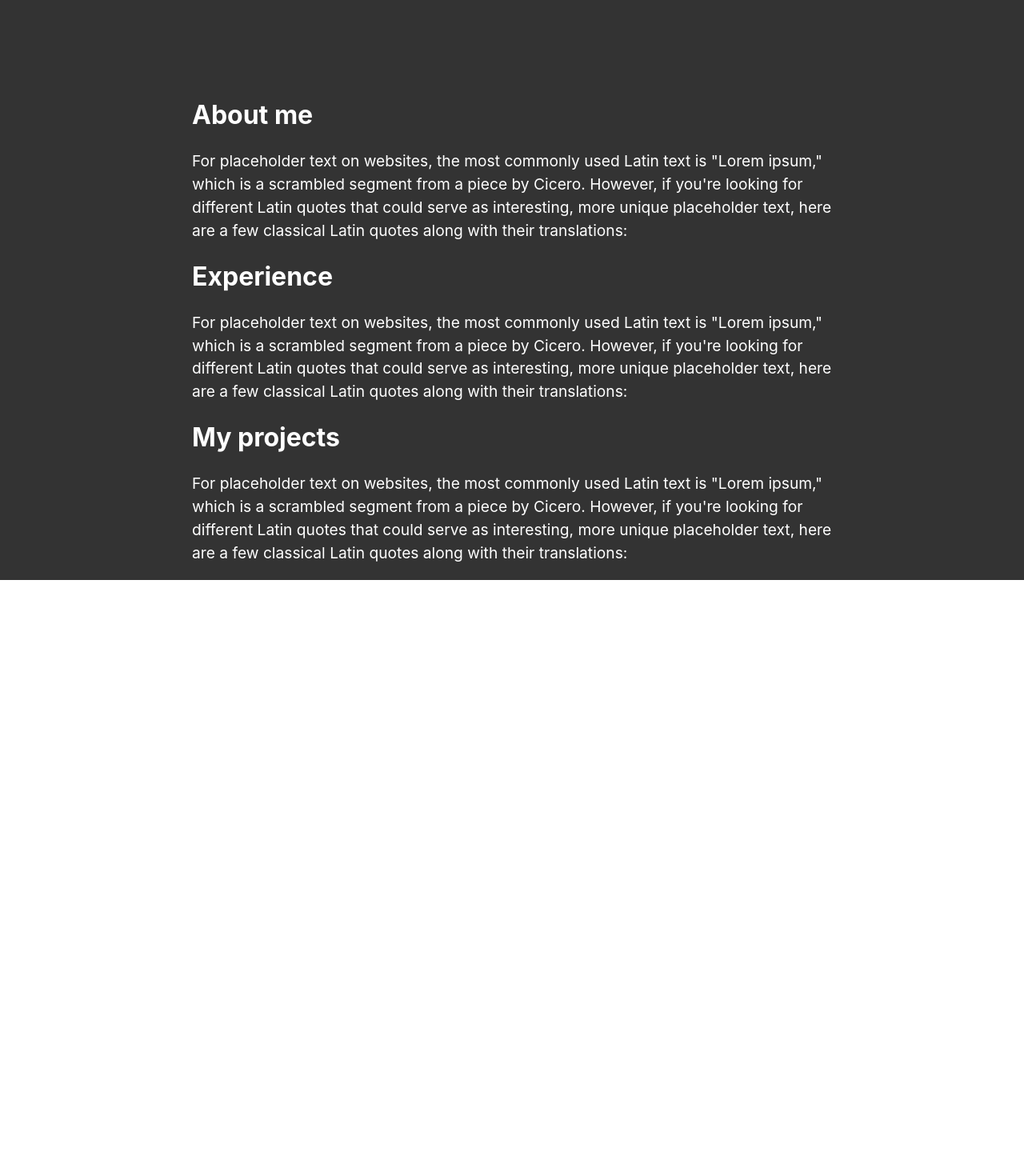
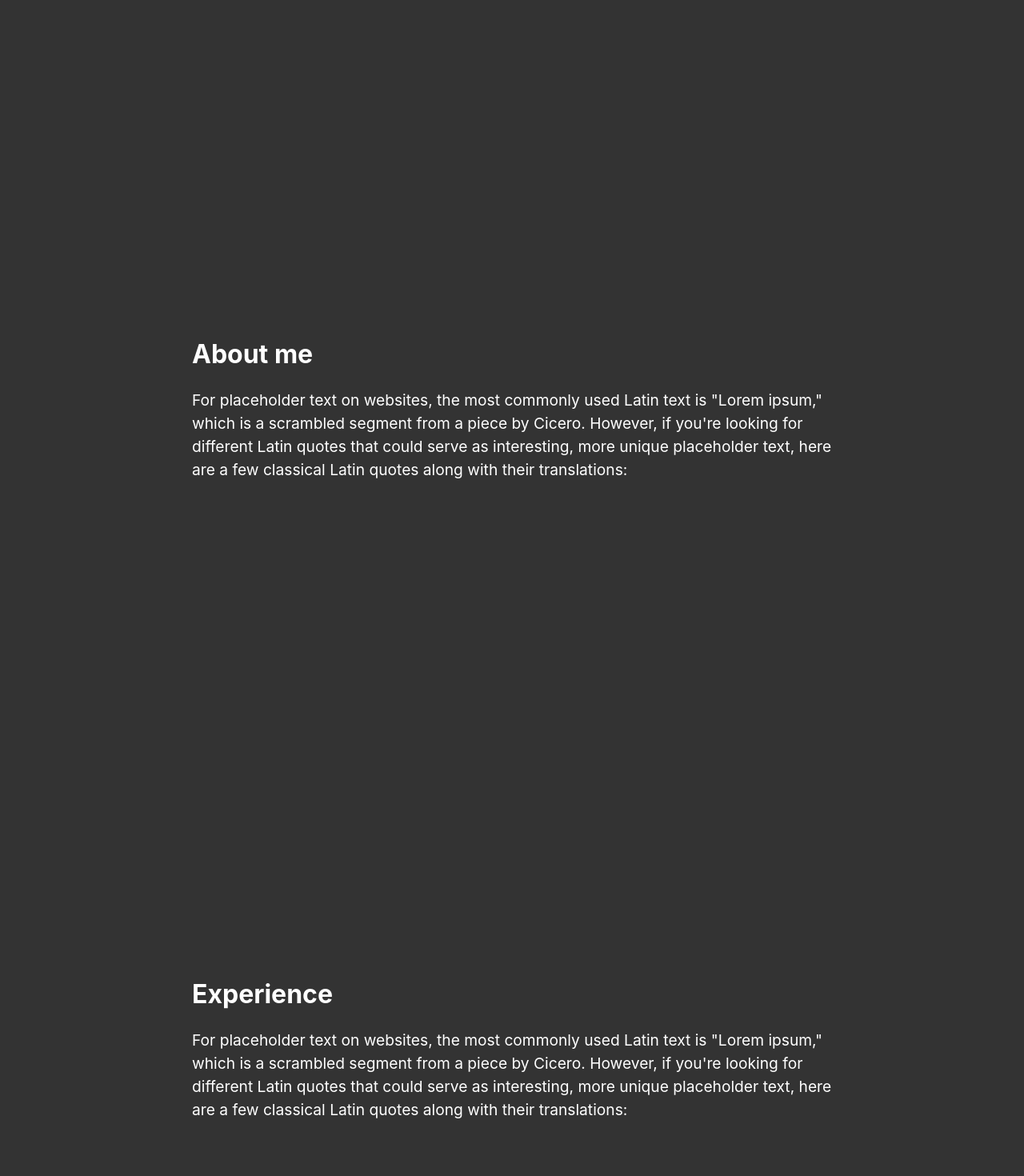
Before and after one commit to Popa-Andrei-Valentin/My_Portofolio, a React (Vite) app: page / in a window 1280 px wide. Shown: the part 680-2150 px from the top of the page at 80% size. Before the commit the page ends 1405 px from the top, so only its background shows below. Built offline with nearby package versions, Linux system fonts and the light colour scheme.

Commit message:
Add grid template to content section

```diff
--- a/src/components/Content/Content.css
+++ b/src/components/Content/Content.css
@@ -1,7 +1,10 @@
 .content-container {
   position: relative;
-  display: flex;
-  flex-direction: column;
+  display: grid;
+  grid-template:
+    "about" 100vh
+    "experience"100vh
+    "projects"100vh/auto;
   align-items: center;
   background-color: #333;
   width: 100%;
@@ -28,3 +31,21 @@
 .content-container p{
   color: white;
 }
+
+.about-section {
+  display: grid;
+  grid-area: about;
+  justify-content: center;
+}
+
+.experience-section {
+  display: grid;
+  grid-area: experience;
+  justify-content: center;
+}
+
+.projects-section {
+  display: grid;
+  grid-area: projects;
+  justify-content: center;
+}
--- a/src/components/Content/Content.jsx
+++ b/src/components/Content/Content.jsx
@@ -4,19 +4,27 @@ export default function Content () {
 	return (
 		<>
 			<div className='content-container'>
+				<div className='about-section'>
 					<div className='content-text'>
 						<h2>About me</h2>
 						<p>For placeholder text on websites, the most commonly used Latin text is "Lorem ipsum," which is a scrambled segment from a piece by Cicero. However, if you're looking for different Latin quotes that could serve as interesting, more unique placeholder text, here are a few classical Latin quotes along with their translations:</p>
 					</div>
+				</div>
+
+				<div className='experience-section'>
 					<div className='content-text'>
 						<h2>Experience</h2>
 						<p>For placeholder text on websites, the most commonly used Latin text is "Lorem ipsum," which is a scrambled segment from a piece by Cicero. However, if you're looking for different Latin quotes that could serve as interesting, more unique placeholder text, here are a few classical Latin quotes along with their translations:</p>
 					</div>
+				</div>
+
+				<div className='projects-section'>
 					<div className='content-text'>
 						<h2>My projects</h2>
 						<p>For placeholder text on websites, the most commonly used Latin text is "Lorem ipsum," which is a scrambled segment from a piece by Cicero. However, if you're looking for different Latin quotes that could serve as interesting, more unique placeholder text, here are a few classical Latin quotes along with their translations:</p>
 					</div>
 				</div>
+			</div>
 		</>
 	)
 }
```
Lines whose indentation alone changed are shown as unchanged.
